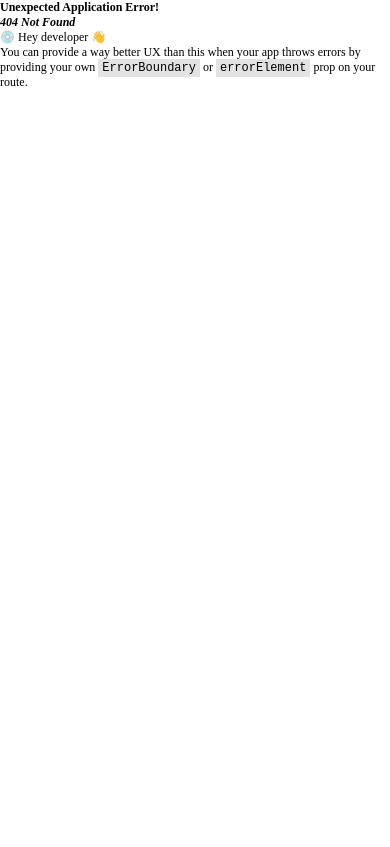
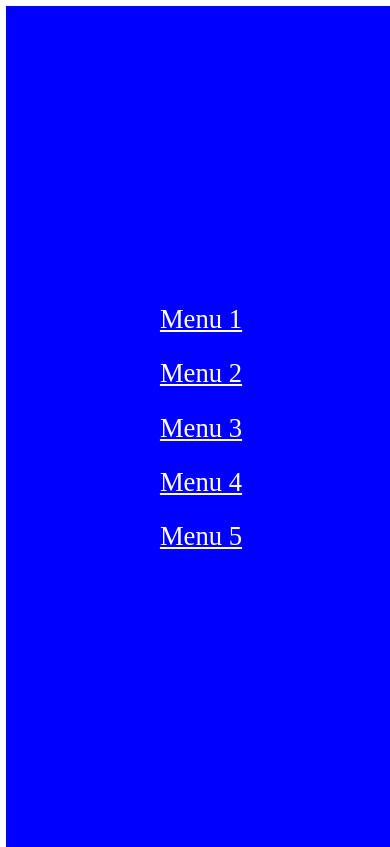
Before and after one commit to DennisWilliam/react-lib-sass, a React (Vite) app: page /base-template2 in a window 390 px wide. Before the commit this address had no page. Built offline with nearby package versions, Linux system fonts and the light colour scheme.

Commit message:
implementando layouts

```diff
--- a/src/App.tsx
+++ b/src/App.tsx
@@ -11,6 +11,7 @@ import { FieldsetRoot } from './components/fieldset/root'
 import { InputDatepicker, InputSearch, InputText } from './components/inputs'
 import { Select } from './components/select'
 import { Star } from './icons/Star'
+import TemplateDefault, { TemplateLogo } from './templates/default'
 
 const op = [
 	{ value: '1', label: 'teste 1' },
@@ -137,13 +138,23 @@ const PageDatepicker = () => {
 	)
 }
 
+const PageLayout = () => {
+	return <TemplateDefault id="template"></TemplateDefault>
+}
+
+const PageLayoutLogo = () => {
+	return <TemplateLogo id="template"></TemplateLogo>
+}
+
 const router = createBrowserRouter(
 	createRoutesFromElements(
-		<Route path="/" element={<PageDatepicker />}>
+		<Route path="/" element={<PageLayoutLogo />}>
 			<Route index path="/base-page-story" element={<Page />} />
 			<Route index path="/base-input" element={<PageInput />} />
 			<Route index path="/base-select" element={<PageSelect />} />
 			<Route index path="/base-datepicker" element={<PageDatepicker />} />
+			<Route index path="/base-template" element={<PageLayout />} />
+			<Route index path="/base-template2" element={<PageLayoutLogo />} />
 		</Route>
 	)
 )
--- a/src/templates/default/index.tsx
+++ b/src/templates/default/index.tsx
@@ -1,15 +1,60 @@
+import { useEffect } from 'react'
+import './variants/_default.scss'
+import './variants/layout.scss'
+import './variants/layout2.scss'
+import './variants/layout3.scss'
+
 export type TemplateDefaultProps = {
 	id: string
 }
 
 const TemplateDefault: React.FC<TemplateDefaultProps> = ({ id }) => {
+	useEffect(() => {
+		const root = document.getElementById('root')
+		root?.classList.add('layout2')
+	}, [])
+
+	const classNames = 'template-item'
 	return (
 		<>
-			<header></header>
-			<nav></nav>
-			<main></main>
-			<aside></aside>
-			<footer></footer>
+			<header className={classNames}>Header</header>
+			<nav className={classNames}>Nav</nav>
+			<main className={classNames}>Main</main>
+			<aside className={classNames}>Aside</aside>
+			<footer className={classNames}>Footer</footer>
+		</>
+	)
+}
+
+export const TemplateLogo: React.FC<TemplateDefaultProps> = ({ id }) => {
+	useEffect(() => {
+		const root = document.getElementById('root')
+		root?.classList.add('layout-logo')
+	}, [])
+
+	const classNames = 'template-item'
+	return (
+		<>
+			<header className={classNames}>
+				<a href="#" id="logo">
+					Logo
+				</a>
+				<button id="open-menu">&#9776;</button>
+				<nav className={classNames}>
+					<button id="close-menu">X</button>
+					<a href="#">Menu 1</a>
+					<a href="#">Menu 2</a>
+					<a href="#">Menu 3</a>
+					<a href="#">Menu 4</a>
+					<a href="#">Menu 5</a>
+				</nav>
+			</header>
+
+			<main className={classNames}>
+				<section>section</section>
+			</main>
+			<aside className={classNames}>Aside</aside>
+			<footer className={classNames}>Footer</footer>
 		</>
 	)
 }
--- /dev/null
+++ b/src/templates/default/variants/_default.scss
@@ -0,0 +1,32 @@
+@mixin default {
+	display: flex;
+	margin: 3px;
+	flex: 1 1 100vw;
+	background: red;
+}
+
+#root {
+	display: flex;
+	@include default;
+	flex-wrap: wrap;
+	background-color: var(--background);
+}
+
+.template-item {
+	@include default;
+}
+
+.template-item2 {
+	nav {
+		flex-grow: 1 1 200px;
+		background-color: blue;
+	}
+
+	aside {
+		flex-grow: 1 1 200px;
+	}
+
+	main {
+		flex: 20 1 500px;
+	}
+}
--- /dev/null
+++ b/src/templates/default/variants/layout.scss
@@ -0,0 +1,49 @@
+$headerWidth: 100px;
+$footerWidth: 100px;
+$margin: 224px;
+
+.layout1 {
+	display: flex;
+
+	& > header {
+		height: 100px;
+	}
+	& > nav {
+		flex: 1 1 200px;
+		background-color: blue;
+	}
+
+	& > aside {
+		flex: 1 1 200px;
+		background-color: yellow;
+	}
+
+	& > main {
+		flex: 20 1 500px;
+		background-color: green;
+		/* 100% da altura vertical - a soma da altura do header + footer + margin deles*/
+		height: calc(100vh - $margin);
+	}
+	footer {
+		height: 100px;
+	}
+
+	@media only screen and (max-width: 923px) {
+		main {
+			height: calc(100vh - 330px);
+		}
+		aside {
+			flex: 1 1 100vw;
+			height: 100px;
+		}
+	}
+
+	@media only screen and (max-width: 717px) {
+		nav {
+			height: 100px;
+		}
+		main {
+			height: calc(100vh - 436px);
+		}
+	}
+}
--- /dev/null
+++ b/src/templates/default/variants/layout2.scss
@@ -0,0 +1,41 @@
+$headerWidth: 100px;
+$footerWidth: 100px;
+$margin: 330px;
+
+.layout2 {
+	display: flex;
+
+	& > header {
+		height: 100px;
+	}
+	& > nav {
+		flex: 1 1 100vh;
+		height: 100px;
+		background-color: blue;
+	}
+
+	& > aside {
+		flex: 1 1 200px;
+		background-color: yellow;
+	}
+
+	& > main {
+		flex: 20 1 500px;
+		background-color: green;
+		/* 100% da altura vertical - a soma da altura do header + footer + margin deles*/
+		height: calc(100vh - $margin);
+	}
+	footer {
+		height: 100px;
+	}
+
+	@media only screen and (max-width: 923px) {
+		main {
+			height: calc(100vh - 436px);
+		}
+		aside {
+			flex: 1 1 100vw;
+			height: 100px;
+		}
+	}
+}
--- /dev/null
+++ b/src/templates/default/variants/layout3.scss
@@ -0,0 +1,100 @@
+$headerWidth: 100px;
+$footerWidth: 100px;
+$margin: 224px;
+
+.layout-logo {
+	display: flex;
+
+	header #logo {
+		flex: 0 1 200px;
+		background-color: gray;
+	}
+
+	header #open-menu,
+	header #close-menu {
+		border: none;
+		background: none;
+		font-size: 30px;
+		margin: 5px;
+		cursor: pointer;
+		display: none;
+		font-weight: bold;
+	}
+
+	section {
+		background-color: var(--red-alert);
+		width: 100%;
+		height: 2000px;
+	}
+
+	& > header {
+		height: 100px;
+	}
+
+	nav {
+		flex: 1 1 100vh;
+		align-items: center;
+		background-color: blue;
+		justify-content: flex-end;
+	}
+
+	nav a {
+		color: var(--text-primary);
+		margin: 3%;
+		font-size: 20pt;
+	}
+
+	& > aside {
+		flex: 1 1 200px;
+		background-color: yellow;
+	}
+
+	& > main {
+		flex: 20 1 500px;
+		background-color: green;
+		/* 100% da altura vertical - a soma da altura do header + footer + margin deles*/
+		height: calc(100vh - $margin);
+		overflow: auto;
+		flex-wrap: wrap;
+	}
+	footer {
+		height: 100px;
+	}
+
+	@media only screen and (max-width: 923px) {
+		main {
+			height: calc(100vh - 330px);
+		}
+		aside {
+			flex: 1 1 100vw;
+			height: 100px;
+		}
+	}
+
+	@media only screen and (max-width: 717px) {
+		#open-menu,
+		#close-menu {
+			display: block;
+		}
+
+		#open-menu {
+			margin-left: auto;
+		}
+
+		#close-menu {
+			position: fixed;
+			right: 15px;
+			top: 15px;
+		}
+
+		nav {
+			position: fixed;
+			flex-direction: column;
+			width: 100vw;
+			height: 100vh;
+			align-items: center;
+			justify-content: center;
+			margin: 0;
+		}
+	}
+}
```
